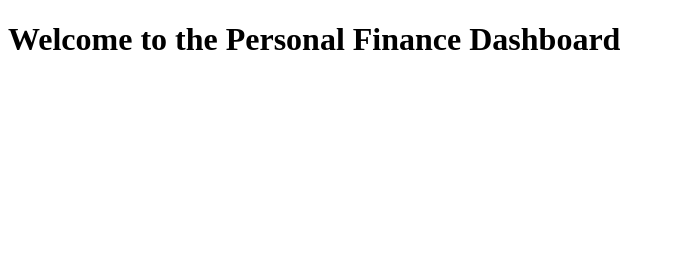
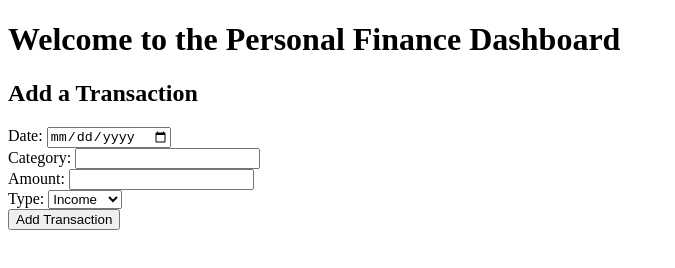
Before and after one commit to JPaek2000/FinDash, a plain HTML site: page templates/index.html in a window 1280 px wide. Shown: the whole page, without its empty margins (0-675 px from the left). Drawn offline with Linux system fonts and the light colour scheme.

Commit message:
git ignore, basic HTML UI

```diff
--- a/templates/index.html
+++ b/templates/index.html
@@ -1,11 +1,31 @@
 <!DOCTYPE html>
-<html lang = "en">
+<html lang="en">
 <head>
     <meta charset="UTF-8">
-    <meta name = "viewport" content = "width=device-width, initial-scale=1.0">
+    <meta name="viewport" content="width=device-width, initial-scale=1.0">
     <title>Personal Finance Dashboard</title>
 </head>
 <body>
-    <h1> Welcome to the Personal Finance Dashboard </h1>
+    <h1>Welcome to the Personal Finance Dashboard</h1>
+
+    <h2>Add a Transaction</h2>
+    <form action="/add" method="post">
+        <label for="date">Date:</label>
+        <input type="date" name="date" required><br>
+
+        <label for="category">Category:</label>
+        <input type="text" name="category" required><br>
+
+        <label for="amount">Amount:</label>
+        <input type="number" step="0.01" name="amount" required><br>
+
+        <label for="type">Type:</label>
+        <select name="type" required>
+            <option value="Income">Income</option>
+            <option value="Expense">Expense</option>
+        </select><br>
+
+        <button type="submit">Add Transaction</button>
+    </form>
 </body>
 </html>
```
Also changed, not shown: 1 other file.
